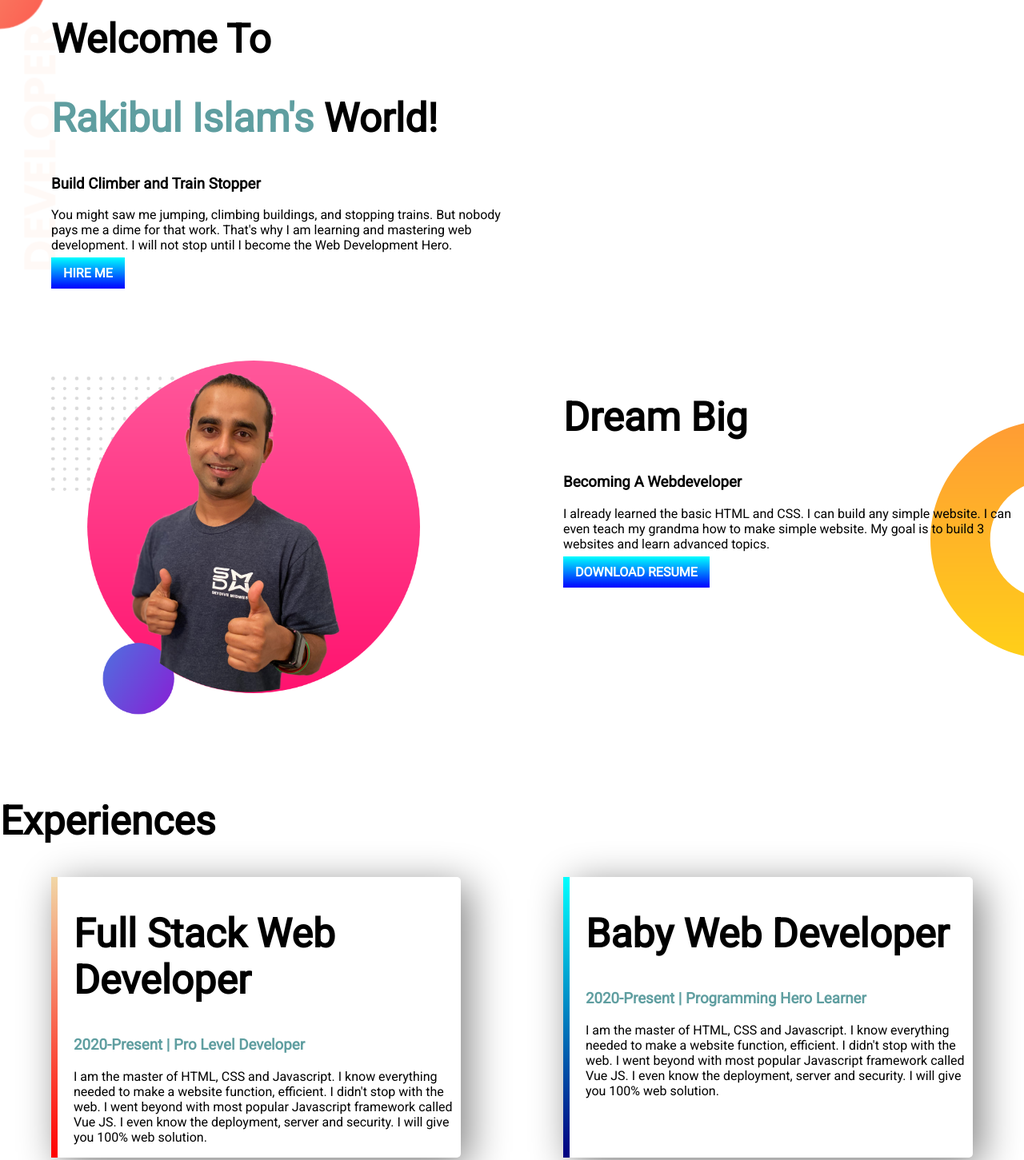
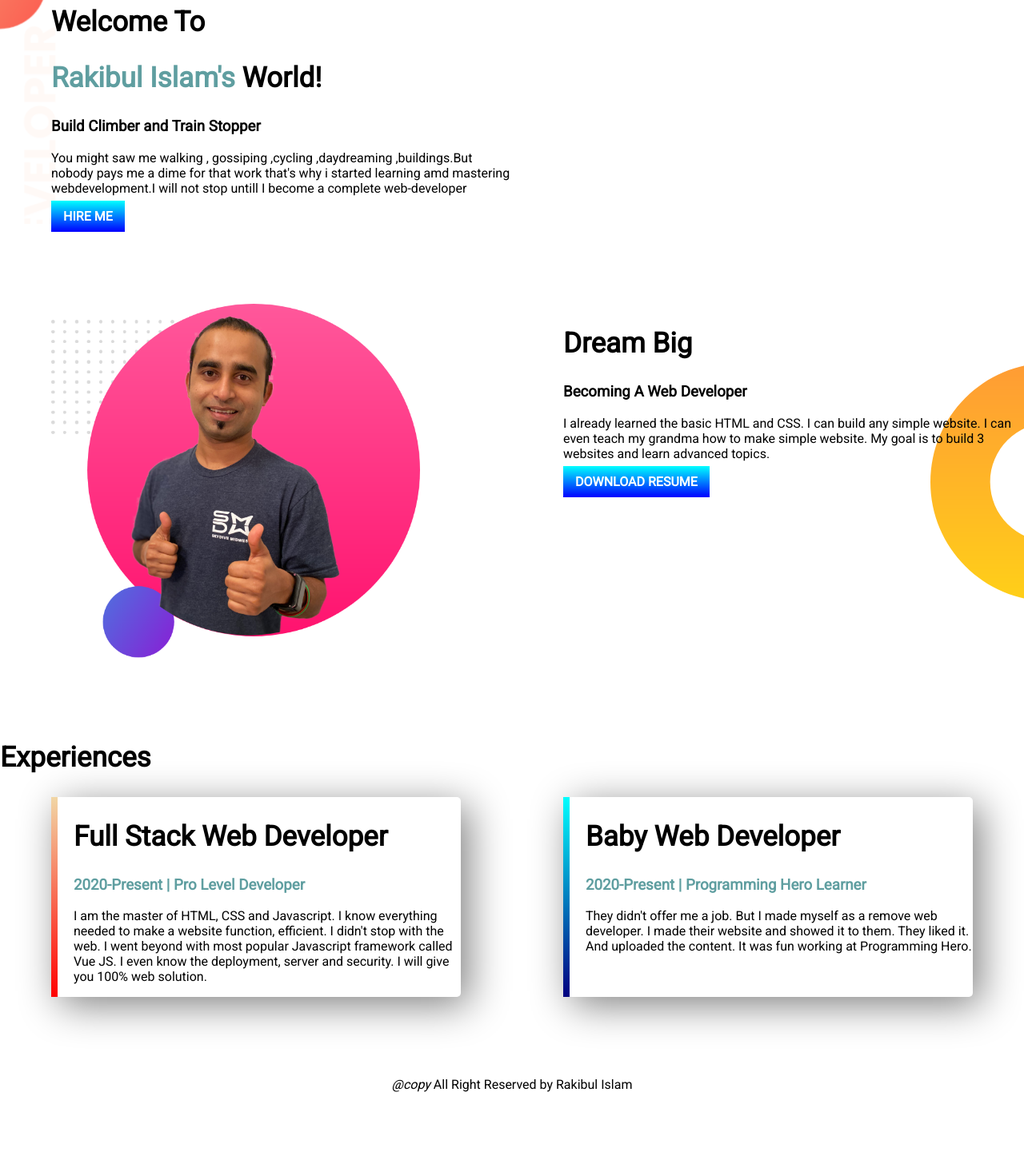
Before and after one commit to rakibulislam16/PortfolioRakibul, a plain HTML site: page index.html in a window 1280 px wide. Shown: the part 22-1473 px from the top of the page at 80% size. After the commit the page ends 1404 px from the top, so only its background shows below. Drawn offline with Linux system fonts and the light colour scheme.

Commit message:
finally completed portfolio of rakibul islam

```diff
--- a/index.html
+++ b/index.html
@@ -18,9 +18,9 @@
             <h1>Welcome To</h1>
             <h1><span class="cadetblue">Rakibul Islam's</span> World!</h1>
             <h3>Build Climber and Train Stopper</h3>
-            <p>You might saw me jumping, climbing buildings, and stopping trains. But nobody pays me a dime for that
-                work. That's why I am learning and mastering web development. I will not stop until I become the Web
-                Development Hero. </p>
+            <p>You might saw me walking , gossiping ,cycling ,daydreaming ,buildings.But nobody pays me a dime for that
+                work that's why i started learning amd mastering webdevelopment.I will not stop untill I become a
+                complete web-developer </p>
             <a class="button" href="https://www.linkedin.com/in/rakibul-islam-rasel-496143108/">HIRE ME</a>
         </div>
         <div class="half-width">
@@ -31,7 +31,7 @@
         <div class="half-width"><img src="images/jhankar2.png" alt="picture of teacher"></div>
         <div class="half-width">
             <h1>Dream Big</h1>
-            <h3>Becoming A Webdeveloper</h3>
+            <h3>Becoming A Web Developer</h3>
             <p>I already learned the basic HTML and CSS. I can build any simple website. I can even teach my grandma how
                 to make simple website. My goal is to build 3 websites and learn advanced topics.</p>
             <a class="button" target="_blank" href="https://www.linkedin.com/in/rakibul-islam-rasel-496143108/">download
@@ -52,10 +52,9 @@
             <div id="baby-web-devloper" class="experience-item">
                 <h1>Baby Web Developer</h1>
                 <h3 class="cadetblue">2020-Present | Programming Hero Learner</h3>
-                <p>I am the master of HTML, CSS and Javascript. I know everything needed to make a website function,
-                    efficient. I didn't stop with the web. I went beyond with most popular Javascript framework called
-                    Vue
-                    JS. I even know the deployment, server and security. I will give you 100% web solution.</p>
+                <p>They didn't offer me a job. But I made myself as a remove web developer. I made their website and
+                    showed it to them. They liked it. And uploaded the content. It was fun working at Programming Hero.
+                </p>
             </div>
         </div>
     </section>
--- a/style.css
+++ b/style.css
@@ -2,7 +2,7 @@ body{
     margin: 0;
     font-family: 'Roboto', sans-serif;
 }
-h1{font-size:50px ;}
+h1{font-size:35px ;}
 
 .flex-box{display: flex;
     margin-bottom: 100px;}
```
